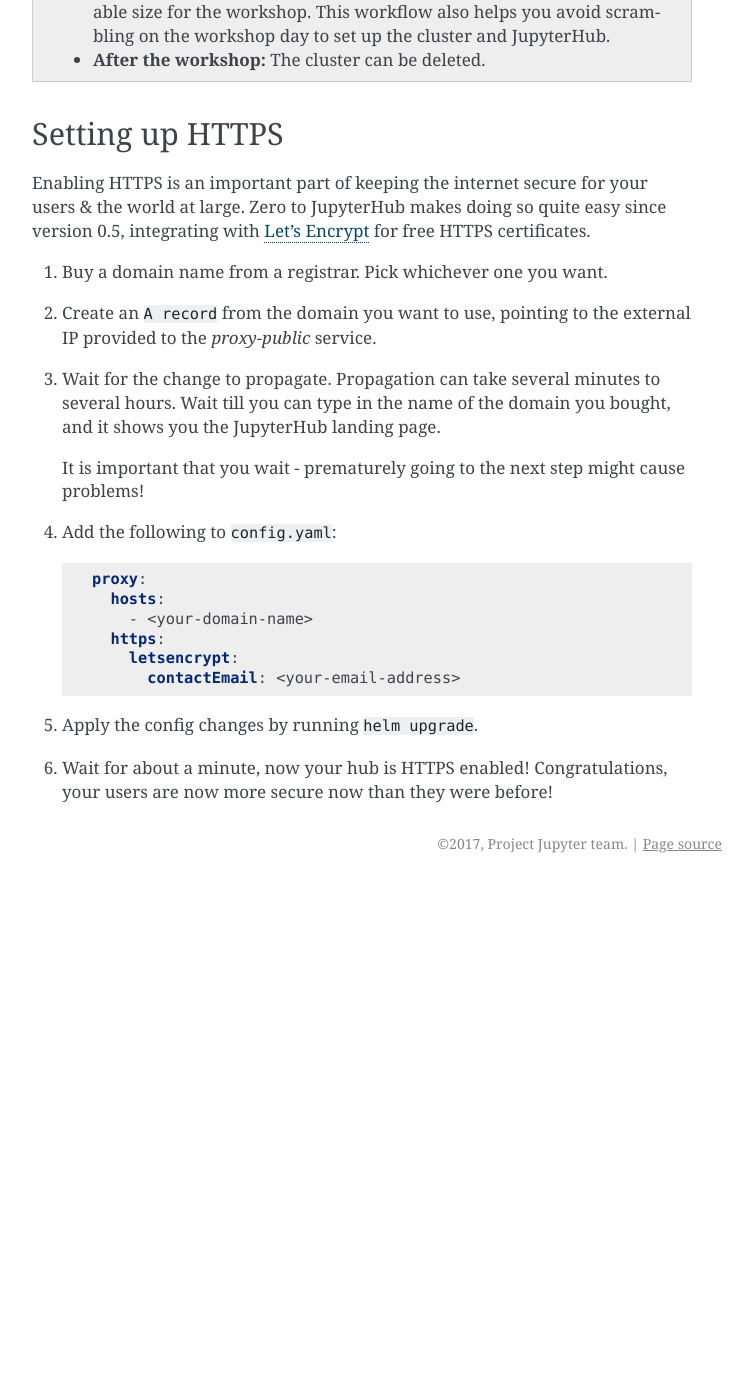
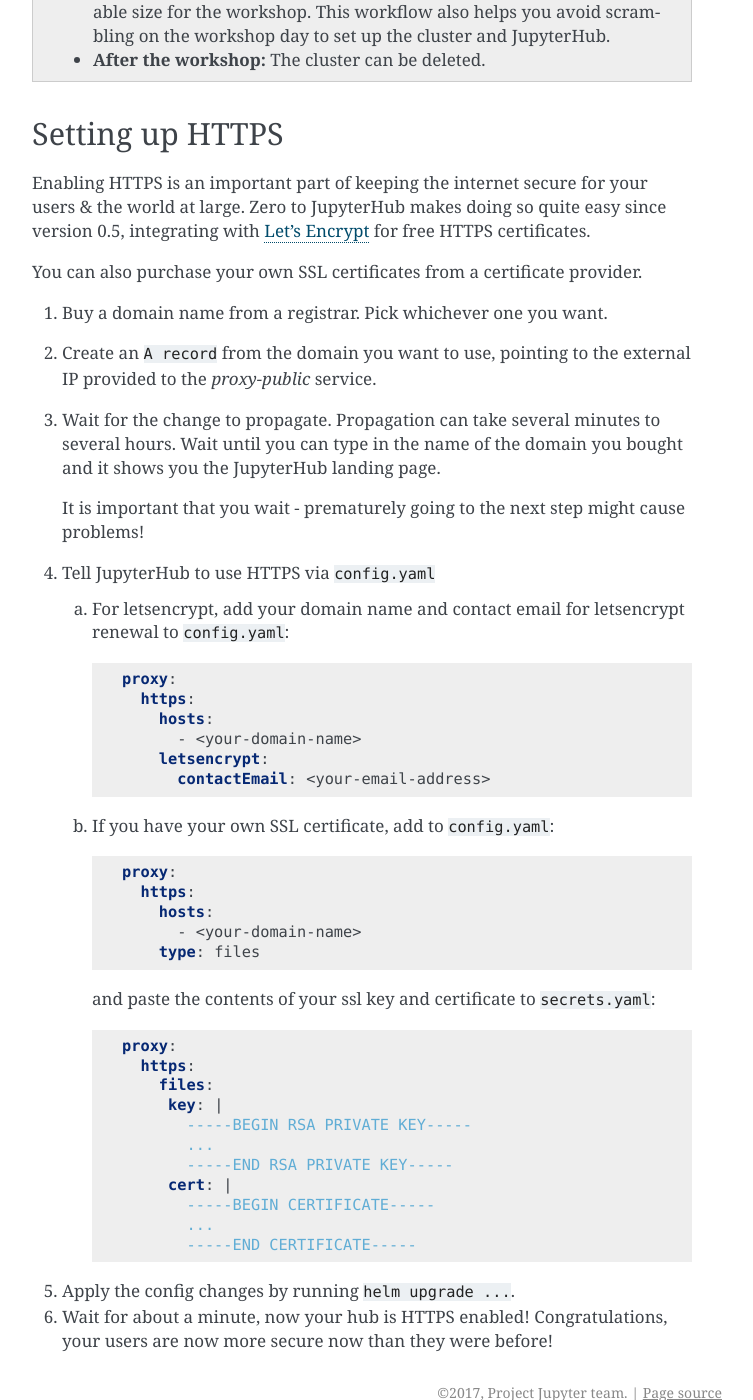
Before and after one commit to jupyterhub/zero-to-jupyterhub-k8s, a Sphinx documentation site: the page built from doc/source/extending-jupyterhub.rst, in a window 1280 px wide and 1400 px high, scrolled down 3658 px. Shown: the whole window, without its empty margins (388-1141 px from the left). Built offline with Sphinx 7.4.7, drawn with Linux system fonts in a browser that asks for light colours; before the commit the page ends 4541 px from its top, so only the background shows below that.

Commit message:
docs for https.type = files

```diff
--- a/doc/source/extending-jupyterhub.rst
+++ b/doc/source/extending-jupyterhub.rst
@@ -198,26 +198,56 @@ your users & the world at large. Zero to JupyterHub makes doing so quite
 easy since version 0.5, integrating with `Let's Encrypt <https://letsencrypt.org/>`_
 for free HTTPS certificates.
 
+You can also purchase your own SSL certificates from a certificate provider.
+
 1. Buy a domain name from a registrar. Pick whichever one you want.
 2. Create an ``A record`` from the domain you want to use, pointing to the
    external IP provided to the `proxy-public` service.
 3. Wait for the change to propagate. Propagation can take several minutes to
-   several hours. Wait till you can type in the name of the domain you bought,
+   several hours. Wait until you can type in the name of the domain you bought
    and it shows you the JupyterHub landing page.
 
    It is important that you wait - prematurely going to the next step might cause problems!
 
-4. Add the following to ``config.yaml``:
+4. Tell JupyterHub to use HTTPS via ``config.yaml``
 
-   .. code-block:: yaml
+  a. For letsencrypt, add your domain name and contact email for letsencrypt renewal to ``config.yaml``:
 
-     proxy:
-       hosts:
-         - <your-domain-name>
-       https:
-         letsencrypt:
-           contactEmail: <your-email-address>
+    .. code-block:: yaml
 
-5. Apply the config changes by running ``helm upgrade``.
+      proxy:
+        https:
+          hosts:
+            - <your-domain-name>
+          letsencrypt:
+            contactEmail: <your-email-address>
+
+  b. If you have your own SSL certificate, add to ``config.yaml``:
+
+    .. code-block:: yaml
+
+      proxy:
+        https:
+          hosts:
+            - <your-domain-name>
+          type: files
+
+    and paste the contents of your ssl key and certificate to ``secrets.yaml``:
+
+    .. code-block:: yaml
+
+      proxy:
+        https:
+          files:
+           key: |
+             -----BEGIN RSA PRIVATE KEY-----
+             ...
+             -----END RSA PRIVATE KEY-----
+           cert: |
+             -----BEGIN CERTIFICATE-----
+             ...
+             -----END CERTIFICATE-----
+
+5. Apply the config changes by running ``helm upgrade ...``.
 6. Wait for about a minute, now your hub is HTTPS enabled! Congratulations, your
    users are now more secure now than they were before!
```
